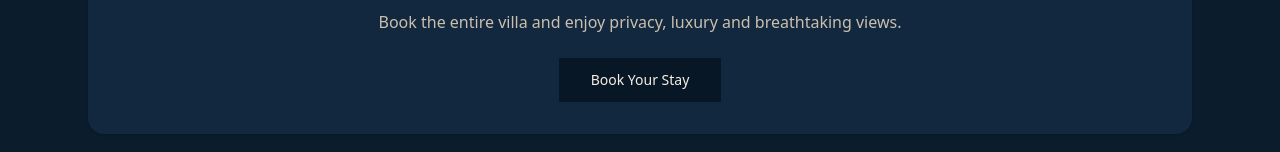
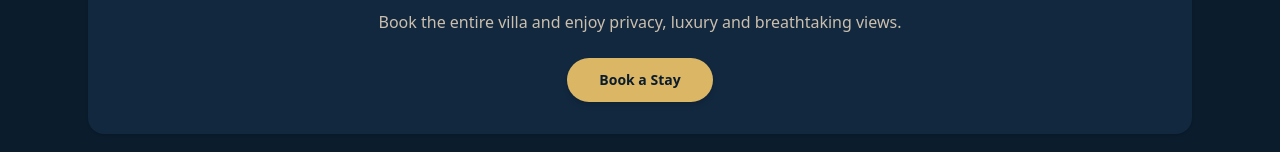
Before and after one commit to Dastagir333/CourtyardValleyResort, a Next.js app: page /gallery in a window 1280 px wide. Shown: the part 2074-2226 px from the top of the page. Built offline with nearby package versions, Linux system fonts and the light colour scheme.

Commit message:
Minor UI Fixes - Button

```diff
--- a/src/app/booking/page.tsx
+++ b/src/app/booking/page.tsx
@@ -89,7 +89,9 @@ export default function BookingPage() {
                 type="date"
                 value={checkIn}
                 onChange={(e) => setCheckIn(e.target.value)}
+                placeholder="DD-MM-YYYY"
                 className="w-full cursor-pointer rounded-xl border border-border bg-background px-10 py-2 text-sm focus:outline-none focus:ring-2 focus:ring-accent"
+                required
               />
             </div>
           </div>
@@ -107,7 +109,9 @@ export default function BookingPage() {
                 type="date"
                 value={checkOut}
                 onChange={(e) => setCheckOut(e.target.value)}
+                placeholder="DD-MM-YYYY"
                 className="w-full cursor-pointer rounded-xl border border-border bg-background px-10 py-2 text-sm focus:outline-none focus:ring-2 focus:ring-accent"
+                required
               />
             </div>
           </div>
@@ -123,6 +127,7 @@ export default function BookingPage() {
                 value={guests}
                 onChange={(e) => setGuests(Number(e.target.value))}
                 className="w-full rounded-xl border border-border bg-background px-10 py-2 text-sm focus:outline-none focus:ring-2 focus:ring-accent"
+                required
               />
             </div>
           </div>
@@ -138,6 +143,7 @@ export default function BookingPage() {
               onChange={(e) => setName(e.target.value)}
               className="w-full rounded-xl border border-border bg-background px-4 py-2 text-sm focus:outline-none focus:ring-2 focus:ring-accent"
               placeholder="Your Name"
+              required
             />
           </div>
 
@@ -152,6 +158,7 @@ export default function BookingPage() {
                 onChange={(e) => setPhone(e.target.value)}
                 className="w-full rounded-xl border border-border bg-background px-10 py-2 text-sm focus:outline-none focus:ring-2 focus:ring-accent"
                 placeholder="+91 98765 43210"
+                required
               />
             </div>
           </div>
@@ -167,6 +174,7 @@ export default function BookingPage() {
                 onChange={(e) => setEmail(e.target.value)}
                 className="w-full rounded-xl border border-border bg-background px-10 py-2 text-sm focus:outline-none focus:ring-2 focus:ring-accent"
                 placeholder="you@example.com"
+                required
               />
             </div>
           </div>
--- a/src/app/gallery/page.tsx
+++ b/src/app/gallery/page.tsx
@@ -5,6 +5,7 @@ import Image from "next/image";
 import { useState } from "react";
 import { Button } from "@/components/ui/button";
 import { X } from "lucide-react";
+import Link from "next/link";
 
 const images = [
   "dji_0344.jpg",
@@ -131,7 +132,24 @@ export default function GalleryPage() {
           <p className="text-muted-foreground mb-6">
             Book the entire villa and enjoy privacy, luxury and breathtaking views.
           </p>
-          <Button size="lg">Book Your Stay</Button>
+          <Button
+            size="lg"
+            className="
+              px-8 py-5
+              rounded-full
+              bg-accent/90
+              text-accent-foreground
+              font-semibold
+              shadow-md
+              transition-all
+
+              hover:bg-accent
+              active:scale-[0.98]
+              hover:scale-[1.05]
+            "
+          >
+            <Link href="/booking">Book a Stay</Link>
+          </Button>
         </div>
       </section>
 
```
